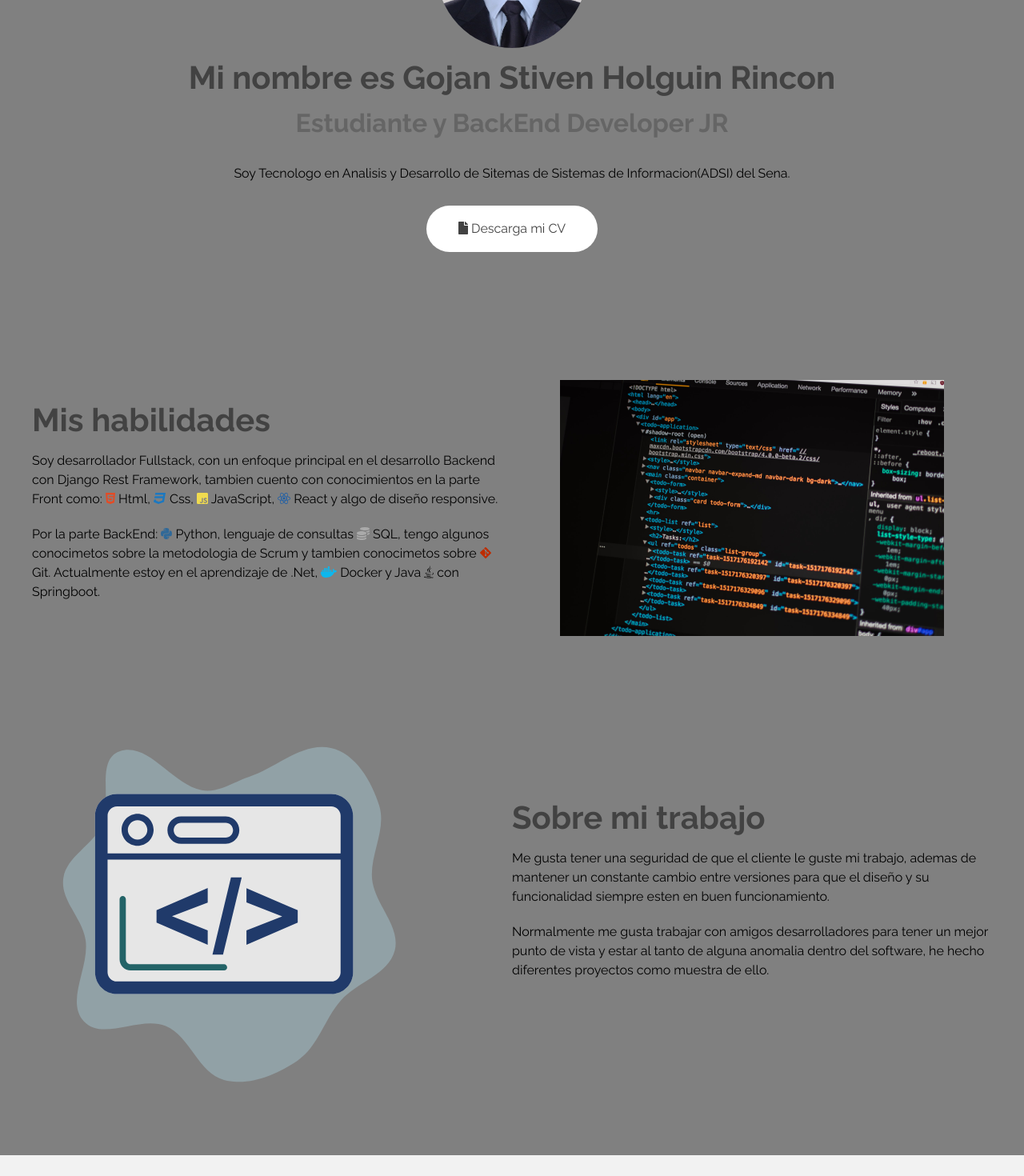
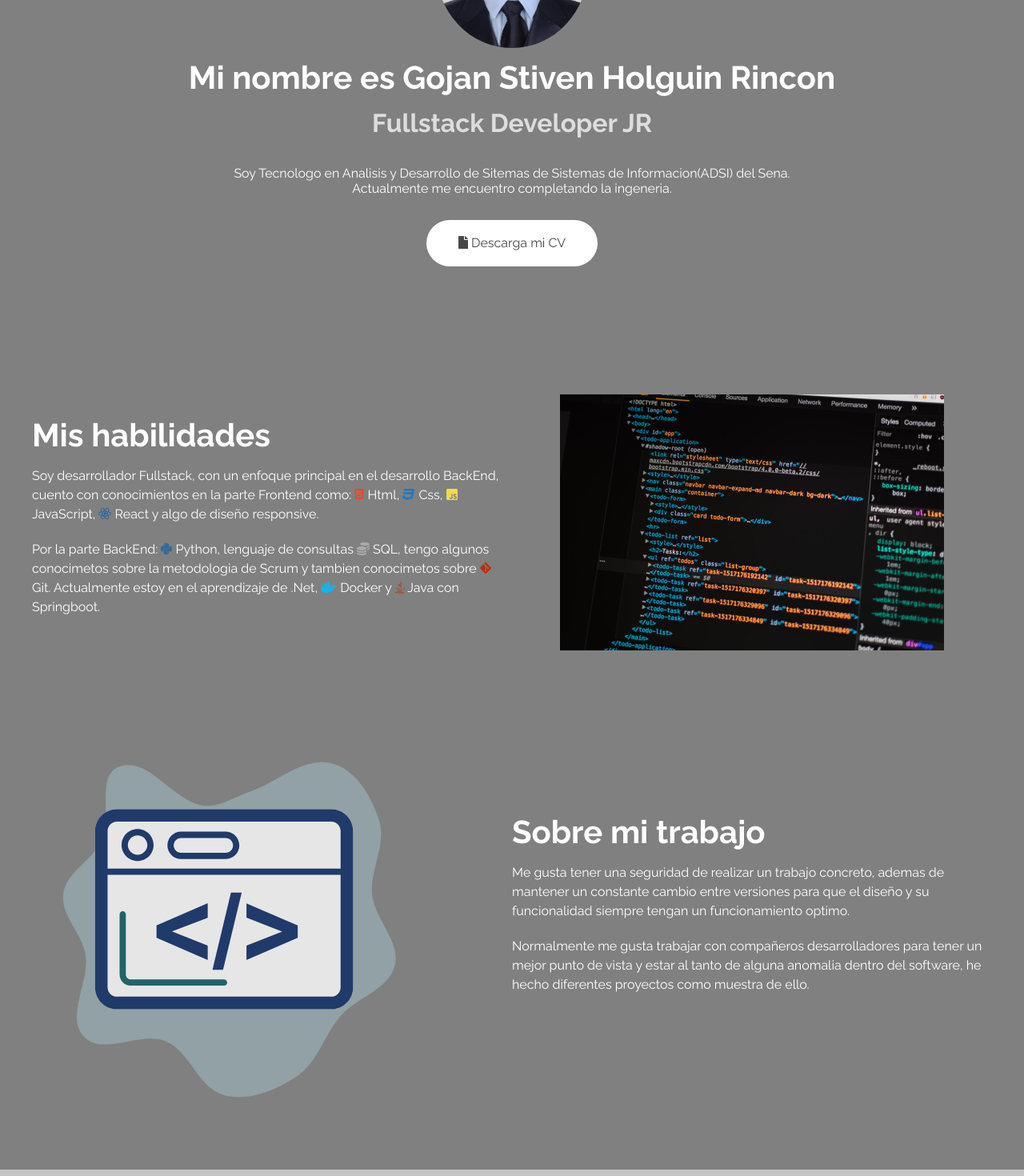
Before and after one commit to GojanHR1407/portfolioGojan, a React (Vite) app: page / in a window 1280 px wide. Shown: the part 960-2430 px from the top of the page at 80% size. Built offline with nearby package versions, Linux system fonts and the light colour scheme.

Commit message:
second commit

```diff
--- a/src/App.css
+++ b/src/App.css
@@ -2,8 +2,9 @@
 
 :root{
     --background: linear-gradient(to right, hsla(0, 0%, 23%, 0.6), hsla(0, 0%, 31%, 0.55), #9191a299);
-    --color-primary: #424242;
-    --color-secundary: #1c1c1c;
+    --color-primary: #fff;
+    --color-secundary: #484848;
+    --color-tertiary: #dddddd;
     --boton-padding: 20px 40px;
 }
 
@@ -15,6 +16,10 @@ html{
 body{
     font-family: 'Raleway', sans-serif;
     background-color: #808080;
+}
+
+p{
+    color: #fff;
 }
 
 .container{
@@ -32,7 +37,7 @@ body{
 }
 
 .subtitle__h3{
-    color: #656565;
+    color: var(--color-tertiary);
     font-size: 2rem;
     margin-bottom: 2.1875rem;
 }
@@ -109,16 +114,16 @@ body{
 
 .hero__cta{
     display: inline-block;
-    background: #fff;
+    background: var(--color-primary);
     padding: var(--boton-padding);
-    color: var(--color-primary);
+    color: var(--color-secundary);
     text-decoration: none;
     border-radius: 40px;
 }
 
 .hero__cta:hover{
-    color: #fff;
-    background: var(--color-primary);
+    color: var(--color-primary);
+    background: var(--color-secundary);
     transition: all .5s ease;
 }
 
@@ -153,8 +158,8 @@ body{
 .presentation__cv{
     display: inline-block;
     margin-top: 30px;
-    background: #fff;
-    color: var(--color-primary);
+    color: var(--color-secundary);
+    background: var(--color-primary);
     text-decoration: none;
     padding: var(--boton-padding);
     border-radius: 40px;
@@ -162,8 +167,8 @@ body{
 }
 
 .presentation__cv:hover{
-    color: #fff;
-    background: var(--color-primary);
+    color: var(--color-primary);
+    background: var(--color-secundary);
 }
 
 .about{
@@ -196,7 +201,7 @@ body{
 /* Proyects */
 
 .proyects{
-    background: #f2f2f2;
+    background: #c5c5c5;
 }
 
 .proyects__grid{
@@ -214,6 +219,7 @@ body{
     width: 100%;
     height: 100%;
     overflow: hidden;
+    border-radius: 10px;
     box-shadow: rgba(0, 0, 0, 0.6) 1px 5px 10px;
 }
 
@@ -325,7 +331,7 @@ body{
 /* Footer */
 
 .footer{
-    background: var(--color-primary);
+    background: var(--color-secundary);
 }
 
 .footer__grid{
--- a/src/components/About.jsx
+++ b/src/components/About.jsx
@@ -18,13 +18,10 @@ export const About = () => {
     return (
         <section className="about container">
 
-            {/* <FontAwesomeIcon icon="fa-solid fa-code" />
-            <FontAwesomeIcon icon="fa-solid fa-language" /> */}
-
                 <div className="about__text" id="skills" data-aos="fade-right">
                     <h2 className="subtitle">Mis habilidades</h2>
-                    <p className="about__paragraph">Soy desarrollador Fullstack, con un enfoque principal en el desarrollo Backend con Django Rest Framework, tambien cuento con conocimientos en la parte Front como: <FontAwesomeIcon icon={faHtml5} style={{color: '#E34C26'}} /> Html, <FontAwesomeIcon icon={faCss3} style={{color: '#1C78C0'}} /> Css, <FontAwesomeIcon icon={faJsSquare} style={{color: '#F0DB4F'}} /> JavaScript, <FontAwesomeIcon icon={faReact} style={{color: '#165CAA'}} /> React y algo de diseño responsive.</p>
-                    <p className="about__paragraph">Por la parte BackEnd: <FontAwesomeIcon icon={faPython} style={{color: '#306998'}} /> Python, lenguaje de consultas <FontAwesomeIcon icon={faCoins} style={{color: '#AAAAAA'}} /> SQL, tengo algunos conocimetos sobre la metodologia de Scrum y tambien conocimetos sobre <FontAwesomeIcon icon={faGitAlt} style={{color: '#BD2C00'}} /> Git. Actualmente estoy en el aprendizaje de .Net, <FontAwesomeIcon icon={faDocker} style={{color: '#0DB7ED'}}/> Docker y Java <FontAwesomeIcon icon={faJava}/> con Springboot.</p>
+                    <p className="about__paragraph">Soy desarrollador Fullstack, con un enfoque principal en el desarrollo BackEnd, cuento con conocimientos en la parte Frontend como: <FontAwesomeIcon icon={faHtml5} style={{color: '#E34C26'}} /> Html, <FontAwesomeIcon icon={faCss3} style={{color: '#1C78C0'}} /> Css, <FontAwesomeIcon icon={faJsSquare} style={{color: '#F0DB4F'}} /> JavaScript, <FontAwesomeIcon icon={faReact} style={{color: '#165CAA'}} /> React y algo de diseño responsive.</p>
+                    <p className="about__paragraph">Por la parte BackEnd: <FontAwesomeIcon icon={faPython} style={{color: '#306998'}} /> Python, lenguaje de consultas <FontAwesomeIcon icon={faCoins} style={{color: '#AAAAAA'}} /> SQL, tengo algunos conocimetos sobre la metodologia de Scrum y tambien conocimetos sobre <FontAwesomeIcon icon={faGitAlt} style={{color: '#BD2C00'}} /> Git. Actualmente estoy en el aprendizaje de .Net, <FontAwesomeIcon icon={faDocker} style={{color: '#0DB7ED'}}/> Docker y <FontAwesomeIcon icon={faJava} style={{color: '#BD2C00'}}/> Java con Springboot.</p>
                 </div>
 
                 <figure className="about__img" data-aos="fade-right">
@@ -37,8 +34,8 @@ export const About = () => {
 
                 <div className="about__text" data-aos="fade-left">
                     <h2 className="subtitle">Sobre mi trabajo</h2>
-                    <p className="about__paragraph">Me gusta tener una seguridad de que el cliente le guste mi trabajo, ademas de mantener un constante cambio entre versiones para que el diseño y su funcionalidad siempre esten en buen funcionamiento.</p>
-                    <p className="about__paragraph">Normalmente me gusta trabajar con amigos desarrolladores para tener un mejor punto de vista y estar al tanto de alguna anomalia dentro del software, he hecho diferentes proyectos como muestra de ello.</p>
+                    <p className="about__paragraph">Me gusta tener una seguridad de realizar un trabajo concreto, ademas de mantener un constante cambio entre versiones para que el diseño y su funcionalidad siempre tengan un funcionamiento optimo.</p>
+                    <p className="about__paragraph">Normalmente me gusta trabajar con compañeros desarrolladores para tener un mejor punto de vista y estar al tanto de alguna anomalia dentro del software, he hecho diferentes proyectos como muestra de ello.</p>
                 </div>
 
             </section>
--- a/src/components/Footer.jsx
+++ b/src/components/Footer.jsx
@@ -22,17 +22,17 @@ export const Footer = () => {
                 </nav>
 
                 <section className="footer__contact">
-                    <h3 className="footer__title">Contact me</h3>
+                    <h3 className="footer__title">Contactame</h3>
                     <div className="footer__icons">
 
                         <span className="footer__container-icons">
-                            <a className="fab footer__icon" href="https://www.linkedin.com/in/gojan-holguin-rincon-0973271b0/">
+                            <a className="fab footer__icon" href="https://www.linkedin.com/in/gojanstholguin/">
                             <FontAwesomeIcon icon={faLinkedin} />
                             </a>
                         </span>
 
                         <span className="footer__container-icons">
-                            <a className="fab footer__icon" href="https://github.com/GojanHolguin">
+                            <a className="fab footer__icon" href="https://github.com/GojanHR1407">
                                 <FontAwesomeIcon icon={faGithub} />
                             </a>
                         </span>
--- a/src/components/Presentation.jsx
+++ b/src/components/Presentation.jsx
@@ -15,8 +15,9 @@ export const Presentation = () => {
         <section className="presentation container" id="about" data-aos="fade-down">
             <img src={images.img1} alt="image__1" className="presentation__picture" />
             <h2 className="subtitle">Mi nombre es Gojan Stiven Holguin Rincon</h2>
-                <h3 className='subtitle__h3'>Estudiante y BackEnd Developer JR</h3>
+            <h3 className='subtitle__h3'>Fullstack Developer JR</h3>
             <p className="presentation__copy">Soy Tecnologo en Analisis y Desarrollo de Sitemas de Sistemas de Informacion(ADSI) del Sena.</p>
+            <p className="presentation__copy">Actualmente me encuentro completando la ingeneria.</p>
             <a
                 href="https://archive.org/download/hoja-de-vida-gojan-holgui-n-desarrollador/HOJA%20DE%20VIDA%20GOJAN%20HOLGUI%CC%81N%20-%20DESARROLLADOR.pdf"
                 className="presentation__cv">
--- a/src/components/Testimony.jsx
+++ b/src/components/Testimony.jsx
@@ -22,7 +22,7 @@ export const Testimony = () => {
                                 <p className="testimony__verification">Administrador de empresas</p>
                             </div>
                         </div>
-                        <p className="testimony__review">Me parece un trabajo excelente, con detalles muy cuidado, como tener centrado y buen distribuido los espacios y colores muy elegantes y agradables para el ojo, me ve un lugar estable y eficaz.</p>
+                        <p className="testimony__review">Me parece un trabajo excelente, con detalles muy cuidadosos, como tener centrado y bien distribuido los espacios, con colores muy elegantes y agradables para el ojo, me ve un lugar estable y eficaz.</p>
                     </article>
 
                     <article className="testimony__item">
@@ -36,6 +36,27 @@ export const Testimony = () => {
                         <p className="testimony__review">En mi punto de vista he podido observar el desarrollo y estilo de Gojan, ya que es sus proyectos (los cuales incluyen páginas, aplicaciones y todo lo relacionado) ha demostrado alta profesionalidad y entendimiento de su trabajo. Siempre ha alcanzado y ha logrado sus propósitos al máximo de su capacidad y visión. Ha podido demostrar como es posible tener estilo minimalista y aun así poder obtener el interés de aquellos observando y leyendo. Con su estimado minimalista pude mantear su objetivo claro para que todos se sientan claros de lo que están leyendo, pero a la vez mantiene a estas personas entretenidas y atentos utilizando otras técnicas. Por ejemplo, empleando en color, tipo de letra y estilo. Siempre ha tenido una ejecución muy detallada y bien hecha de su trabajo, y el propósito de lo que significa su trabajo.</p>
                     </article>
 
+                    <article className="testimony__item">
+                        <div className="testimony__person">
+                            <img src={images.img8} alt="image__9" className="testimony__img" />
+                            <div className="testimony__text">
+                                <h3 className="testimony__name">Manuela Cardenas</h3>
+                                <p className="testimony__verification">Estudiante de último grado</p>
+                            </div>
+                        </div>
+                        <p className="testimony__review">En mi punto de vista he podido observar el desarrollo y estilo de Gojan, ya que es sus proyectos (los cuales incluyen páginas, aplicaciones y todo lo relacionado) ha demostrado alta profesionalidad y entendimiento de su trabajo. Siempre ha alcanzado y ha logrado sus propósitos al máximo de su capacidad y visión. Ha podido demostrar como es posible tener estilo minimalista y aun así poder obtener el interés de aquellos observando y leyendo. Con su estimado minimalista pude mantear su objetivo claro para que todos se sientan claros de lo que están leyendo, pero a la vez mantiene a estas personas entretenidas y atentos utilizando otras técnicas. Por ejemplo, empleando en color, tipo de letra y estilo. Siempre ha tenido una ejecución muy detallada y bien hecha de su trabajo, y el propósito de lo que significa su trabajo.</p>
+                    </article>
+
+                    <article className="testimony__item">
+                        <div className="testimony__person">
+                            <img src={images.img7} alt="image__9" className="testimony__img" />
+                            <div className="testimony__text">
+                                <h3 className="testimony__name">Irlant Oviedo</h3>
+                                <p className="testimony__verification">Administrador de empresas</p>
+                            </div>
+                        </div>
+                        <p className="testimony__review">Me parece un trabajo excelente, con detalles muy cuidadosos, como tener centrado y bien distribuido los espacios, con colores muy elegantes y agradables para el ojo, me ve un lugar estable y eficaz.</p>
+                    </article>
                 </div>
             </section>
     )
```
Lines whose indentation alone changed are shown as unchanged.
